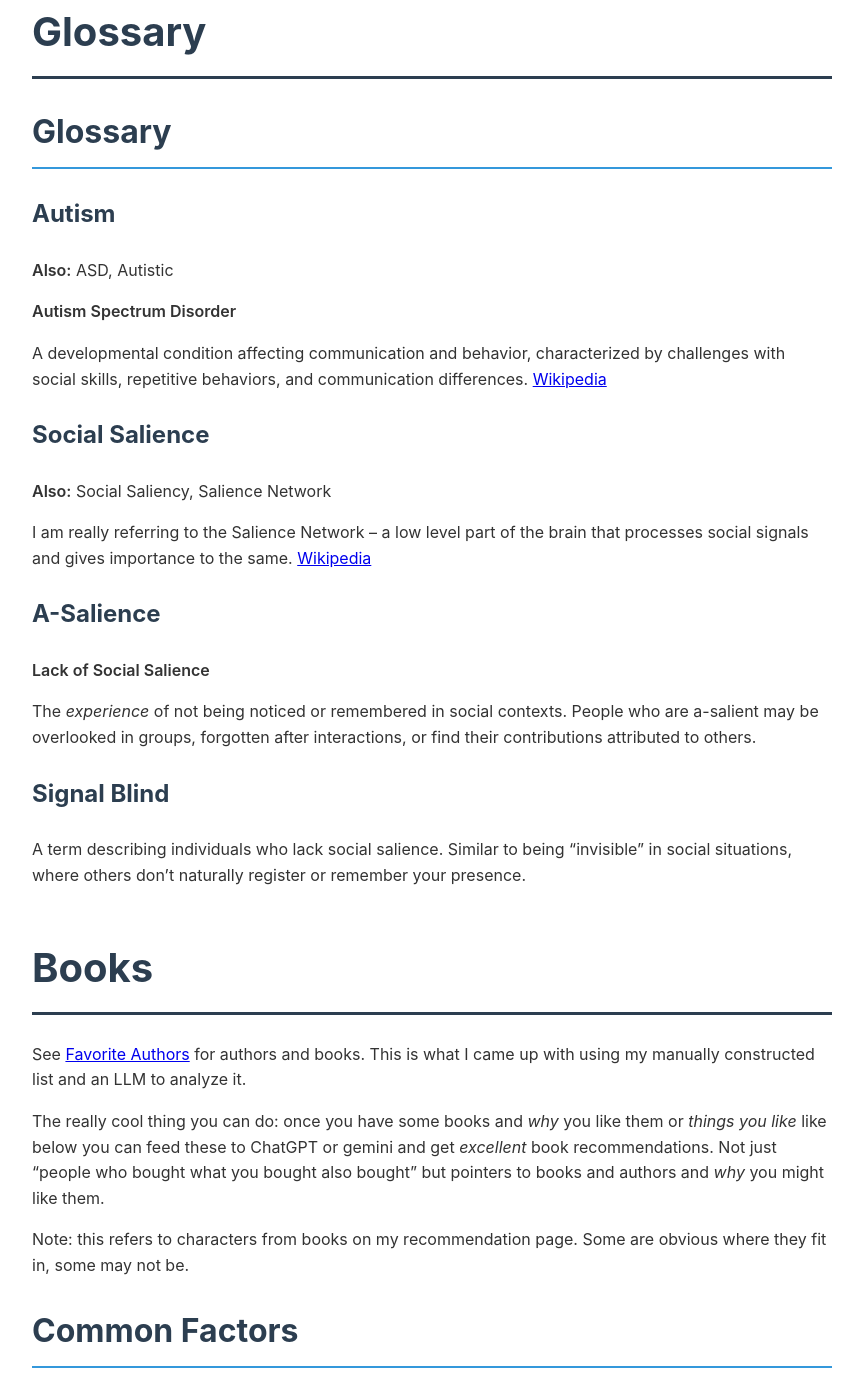
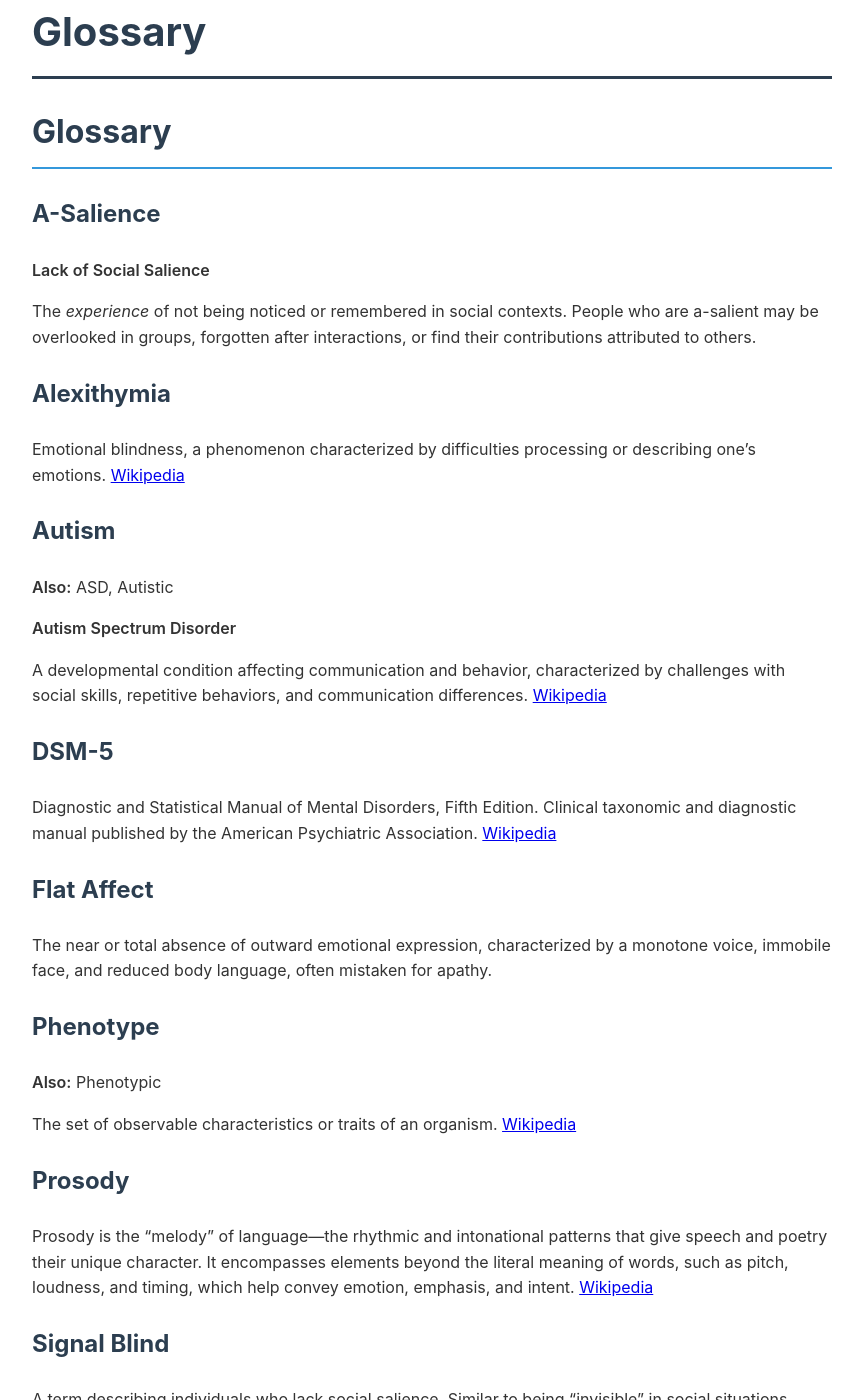
Before and after one commit to SignalBlind/SignalBlind.github.io, a Jekyll site: the page built from print-export-page.md, in a window 1280 px wide and 1400 px high, scrolled down 15791 px. Shown: the whole window, without its empty margins (208-1071 px from the left). Built offline with Jekyll 4.4.1, drawn with Linux system fonts in a browser that asks for light colours; some of the changed text lies outside the part shown.

Commit message:
glossary updates

```diff
--- a/_data/glossary.yml
+++ b/_data/glossary.yml
@@ -1,19 +1,51 @@
+- term: A-Salience
+  full: Lack of Social Salience
+  definition: The _experience_ of not being noticed or remembered in social contexts.
+    People who are a-salient may be overlooked in groups, forgotten after interactions,
+    or find their contributions attributed to others.
+
+- term: Alexithymia
+  definition: Emotional blindness, a phenomenon characterized by difficulties processing
+    or describing one's emotions. [Wikipedia](https://en.wikipedia.org/wiki/Alexithymia)
+
 - term: Autism
   alternates:
-    - ASD
-    - Autistic
+  - ASD
+  - Autistic
   full: Autism Spectrum Disorder
-  definition: A developmental condition affecting communication and behavior, characterized by challenges with social skills, repetitive behaviors, and communication differences. [Wikipedia](https://en.wikipedia.org/wiki/Autism)
+  definition: A developmental condition affecting communication and behavior, characterized
+    by challenges with social skills, repetitive behaviors, and communication differences.
+    [Wikipedia](https://en.wikipedia.org/wiki/Autism)
+
+- term: DSM-5
+  definition: Diagnostic and Statistical Manual of Mental Disorders, Fifth Edition.  Clinical
+    taxonomic and diagnostic manual published by the  American Psychiatric Association.
+    [Wikipedia](https://en.wikipedia.org/wiki/DSM-5)
+
+- term: Flat Affect
+  definition: The near or total absence of outward emotional expression, characterized
+    by a monotone voice, immobile face, and reduced body language, often mistaken
+    for apathy.
+
+- term: Phenotype
+  alternates:
+  - Phenotypic
+  definition: The set of observable characteristics or traits of an organism. [Wikipedia](https://en.wikipedia.org/wiki/Phenotype)
+
+- term: Prosody
+  definition: Prosody is the "melody" of language—the rhythmic and intonational patterns
+    that give speech and poetry their unique character. It encompasses elements beyond
+    the literal meaning of words, such as pitch, loudness, and timing, which help
+    convey emotion, emphasis, and intent. [Wikipedia](https://en.wikipedia.org/wiki/Prosody_(linguistics))
+
+- term: Signal Blind
+  definition: A term describing individuals who lack social salience. Similar to being
+    "invisible" in social situations, where others don't naturally register or remember
+    your presence.
 
 - term: Social Salience
   alternates:
-    - Social Saliency
-    - Salience Network
-  definition: I am really referring to the Salience Network -- a low level part of the brain that processes social signals and gives importance to the same. [Wikipedia](https://en.wikipedia.org/wiki/Salience_network)
-
-- term: A-Salience
-  full: Lack of Social Salience
-  definition: The _experience_ of not being noticed or remembered in social contexts. People who are a-salient may be overlooked in groups, forgotten after interactions, or find their contributions attributed to others.
-
-- term: Signal Blind
-  definition: A term describing individuals who lack social salience. Similar to being "invisible" in social situations, where others don't naturally register or remember your presence.
+  - Social Saliency
+  - Salience Network
+  definition: I am really referring to the Salience Network -- a low level part of
+    the brain that processes social signals and gives importance to the same. [Wikipedia](https://en.wikipedia.org/wiki/Salience_network)
```
Also changed, not shown: tools/sort_glossary.py (added, +44 -0 lines).
